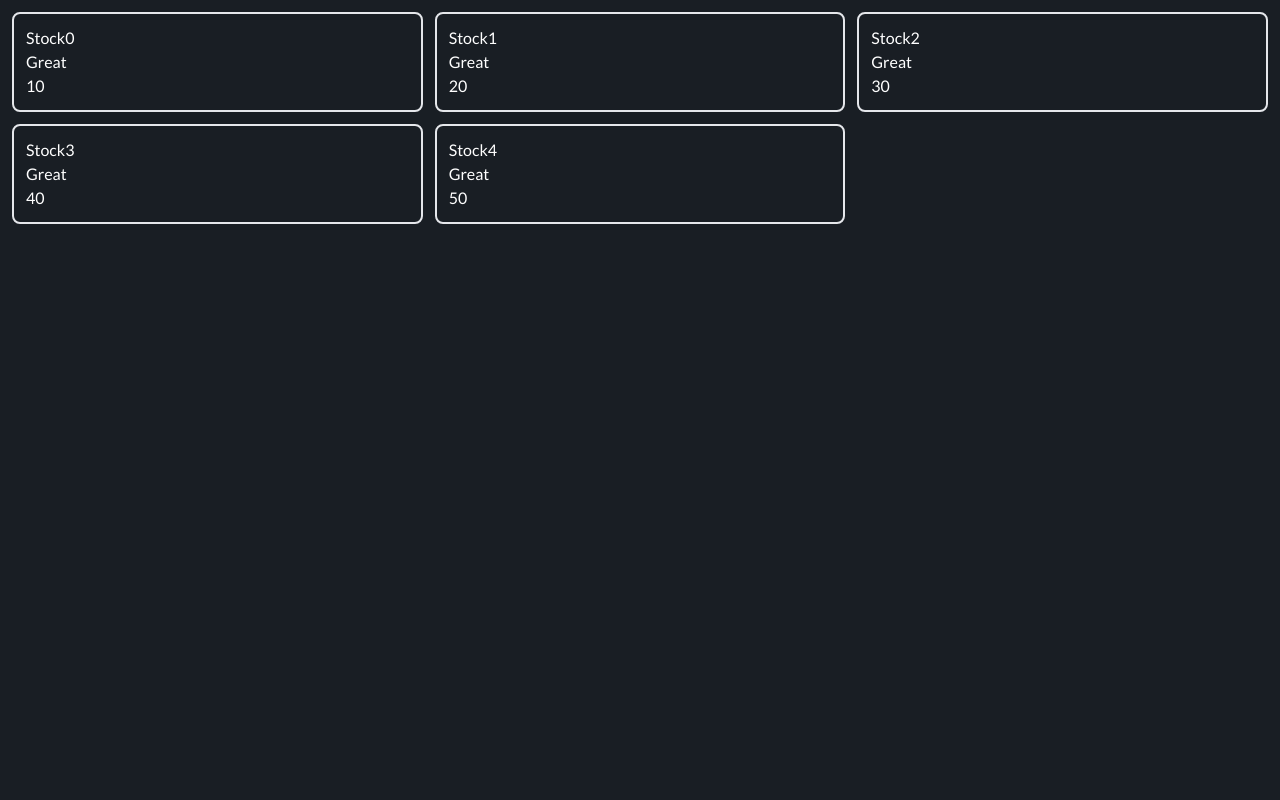
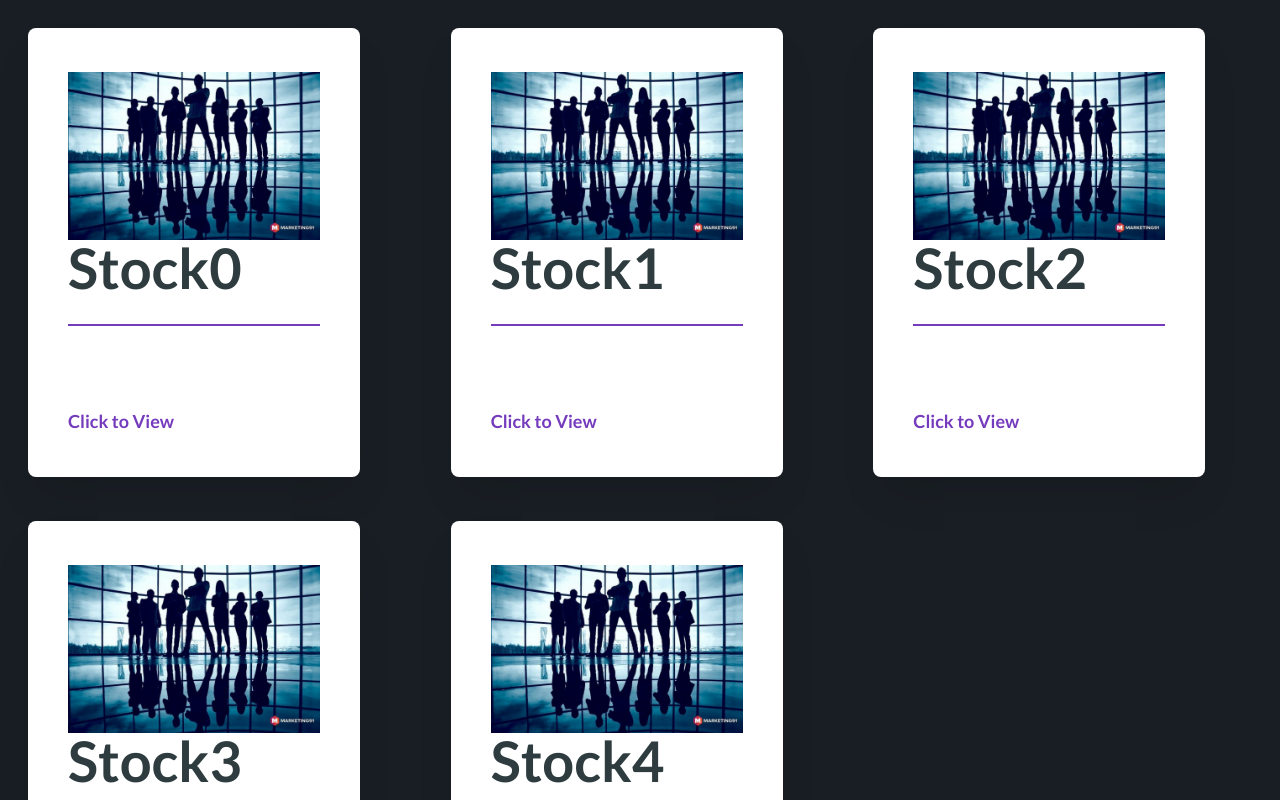
Before and after one commit to nipun3333/Mooncase_frontend, a React (Create React App) app: page /bucketlist in a window 1280 px wide. Shown: the top 800 px of the page. Built offline with nearby package versions, Linux system fonts and the light colour scheme.

Commit message:
bucketlist

```diff
--- a/src/App.js
+++ b/src/App.js
@@ -1,6 +1,6 @@
 import React from "react";
 import PublicRoute from "./route/route";
-
+import "./assets/css/style.css";
 class App extends React.Component {
   render() {
     return (
--- a/src/assets/css/style.css
+++ b/src/assets/css/style.css
@@ -76,3 +76,100 @@ body {
 .numberInput {
   -moz-appearance: textfield;
 }
+
+/* For card */
+.data-card {
+  display: flex;
+  flex-direction: column;
+  max-width: 20.75em;
+  min-height: 20.75em;
+  overflow: hidden;
+  border-radius: 0.5em;
+  text-decoration: none;
+  background: white;
+  margin: 1em;
+  padding: 2.75em 2.5em;
+  box-shadow: 0 1.5em 2.5em -0.5em rgba(0, 0, 0, 0.1);
+  transition: transform 0.45s ease, background 0.45s ease;
+}
+.data-card h3 {
+  color: #2e3c40;
+  font-size: 3.5em;
+  font-weight: 600;
+  line-height: 1;
+  padding-bottom: 0.5em;
+  margin: 0 0 0.142857143em;
+  border-bottom: 2px solid #753bbd;
+  transition: color 0.45s ease, border 0.45s ease;
+}
+.data-card h4 {
+  color: #627084;
+  text-transform: uppercase;
+  font-size: 1.125em;
+  font-weight: 700;
+  line-height: 1;
+  letter-spacing: 0.1em;
+  margin: 0 0 1.777777778em;
+  transition: color 0.45s ease;
+}
+.data-card > p {
+  /* display: none; */
+  visibility: none;
+  opacity: 0;
+  color: #fff;
+  font-weight: 600;
+  line-height: 1.8;
+  margin: 0 0 1.25em;
+  transform: translateY(-1em);
+  transition: opacity 0.45s ease, transform 0.5s ease;
+}
+.data-card .link-text {
+  display: block;
+  color: #753bbd;
+  font-size: 1.125em;
+  font-weight: 600;
+  line-height: 1.2;
+  margin: auto 0 0;
+  transition: color 0.45s ease;
+}
+.data-card .link-text svg {
+  margin-left: 0.5em;
+  transition: transform 0.6s ease;
+}
+.data-card .link-text svg path {
+  transition: fill 0.45s ease;
+}
+.data-card:hover {
+  background: #753bbd;
+  transform: scale(1.02);
+}
+.data-card:hover h3 {
+  color: #fff;
+  border-bottom-color: #a754c4;
+}
+.data-card:hover h4 {
+  color: #fff;
+}
+.data-card:hover > p {
+  opacity: 1;
+  transform: none;
+  visibility: visible;
+  /* display: block; */
+}
+.data-card:hover .link-text {
+  color: #fff;
+}
+.data-card:hover .link-text svg {
+  animation: point 1.25s infinite alternate;
+}
+.data-card:hover .link-text svg path {
+  fill: #fff;
+}
+@keyframes point {
+  0% {
+    transform: translateX(0);
+  }
+  100% {
+    transform: translateX(0.125em);
+  }
+}
--- a/src/pages/bucketList.js
+++ b/src/pages/bucketList.js
@@ -1,7 +1,7 @@
 import React, { useEffect, useState } from "react";
 import { useNavigate } from "react-router-dom";
 import { Bucket } from "../components/bukect";
-
+import img from "../assets/images/ImportanceofCorporateImage.jpg";
 export const BucketList = () => {
   const [bucketList, setBucketList] = useState([]);
   const navigate = useNavigate();
@@ -11,7 +11,7 @@ export const BucketList = () => {
       l.push({
         id: i,
         name: "Stock" + i,
-        desc: "Great",
+        desc: "Great description dsaf adwsfwwe wef ew",
         totalAvailableCurrencies: (i + 1) * 10,
       });
     }
@@ -21,18 +21,33 @@ export const BucketList = () => {
   // All cards
   return (
     <>
-      <div className="grid grid-cols-3 gap-3 p-3">
+      <div className="grid grid-cols-3 gap-3 p-3 page-contain">
         {bucketList &&
           bucketList.map((bucket) => {
             return (
-              <div
+              <>
+                {/* <div
                 className="cursor-pointer p-3 justify-center items-center rounded-lg border-2 "
                 onClick={() => navigate("/bucket")}
               >
                 <p>{bucket.name}</p>
                 <p>{bucket.desc}</p>
                 <p>{bucket.totalAvailableCurrencies}</p>
-              </div>
+              </div> */}
+                {/* <a> */}
+                <div
+                  className="data-card cursor-pointer"
+                  onClick={() => navigate("/bucket")}
+                >
+                  {/* <h3>270</h3> */}
+                  <img src={img} alt="" />
+                  <h3>{bucket.name}</h3>
+                  <p>{bucket.desc}</p>
+                  {/* <p>Aenean lacinia bibendum nulla sed consectetur.</p> */}
+                  <span class="link-text">Click to View</span>
+                </div>
+                {/* </a> */}
+              </>
             );
           })}
       </div>
```
Also changed, not shown: src/assets/images/ImportanceofCorporateImage.jpg (added).
